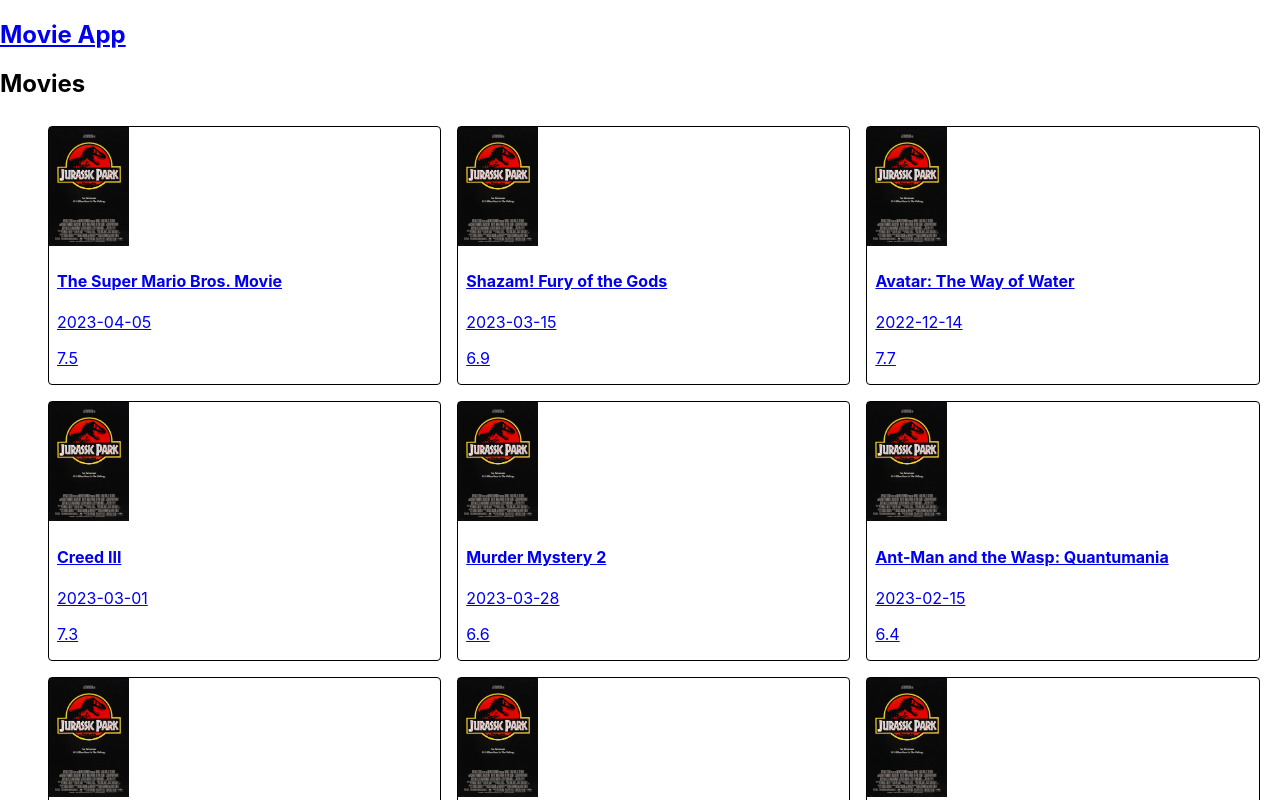
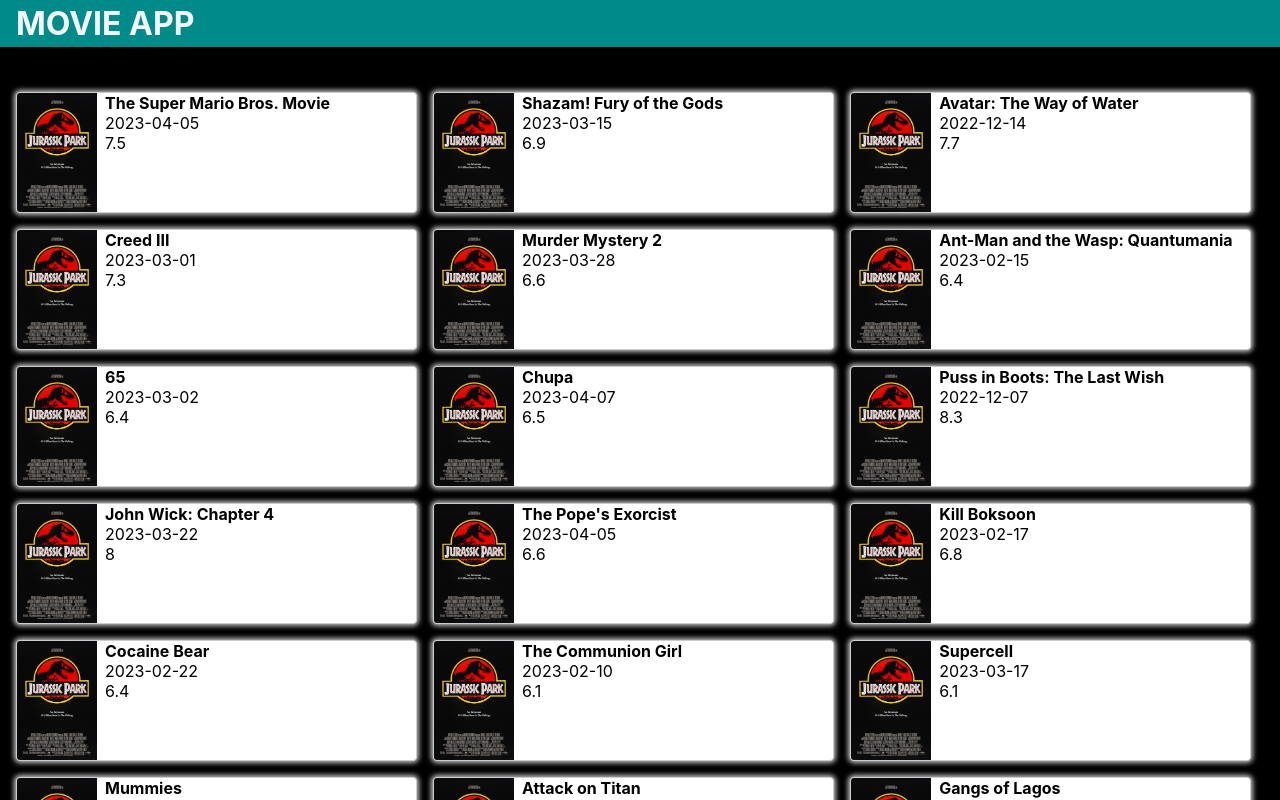
Before and after one commit to ThePinkFedora/BrainStation-MovieApp-Client, a React (Create React App) app: page / in a window 1280 px wide. Shown: the top 800 px of the page. Built offline with nearby package versions, Linux system fonts and the light colour scheme.

Commit message:
Implement reset and navbar styling

```diff
--- a/src/App.css
+++ /dev/null
@@ -1,38 +0,0 @@
-.App {
-  text-align: center;
-}
-
-.App-logo {
-  height: 40vmin;
-  pointer-events: none;
-}
-
-@media (prefers-reduced-motion: no-preference) {
-  .App-logo {
-    animation: App-logo-spin infinite 20s linear;
-  }
-}
-
-.App-header {
-  background-color: #282c34;
-  min-height: 100vh;
-  display: flex;
-  flex-direction: column;
-  align-items: center;
-  justify-content: center;
-  font-size: calc(10px + 2vmin);
-  color: white;
-}
-
-.App-link {
-  color: #61dafb;
-}
-
-@keyframes App-logo-spin {
-  from {
-    transform: rotate(0deg);
-  }
-  to {
-    transform: rotate(360deg);
-  }
-}
--- a/src/App.js
+++ b/src/App.js
@@ -1,9 +1,9 @@
 import logo from "./logo.svg";
-import "./App.css";
+import "./App.scss";
 import { BrowserRouter, Routes, Route } from "react-router-dom";
 import Home from "./components/Home/Home";
 import NavBar from "./components/NavBar/NavBar";
-import Overview from "./components/Overview/Overview"
+import Overview from "./components/Overview/Overview";
 
 function App() {
   return (
--- /dev/null
+++ b/src/App.scss
@@ -0,0 +1,18 @@
+//# Resets
+*,
+*::before,
+*::after {
+  box-sizing: border-box;
+  margin: 0;
+  padding: 0;
+  color: unset;
+  font-style: normal;
+  text-decoration: none;
+  font-family: unset; //Browsers override on some input fields
+  font-size: 1em; //Firefox overrides on some input fields
+}
+
+body {
+  background-color: black;
+  min-height: 100vh;
+}
--- a/src/components/Home/Home.js
+++ b/src/components/Home/Home.js
@@ -1,8 +1,9 @@
+import "./Home.scss";
 import MovieList from "../MovieList/MovieList";
 
 export default function Home() {
   return (
-    <main>
+    <main className="home">
       <MovieList />
     </main>
   );
--- a/src/components/Home/Home.scss
+++ b/src/components/Home/Home.scss
@@ -0,0 +1,3 @@
+.home {
+  padding: 0.5rem;
+}
--- a/src/components/MovieCard/MovieCard.js
+++ b/src/components/MovieCard/MovieCard.js
@@ -1,19 +1,19 @@
 import "./MovieCard.scss";
 import placeholderImage from "../../images/placeholder.jpg";
-import {Link} from 'react-router-dom';
+import { Link } from "react-router-dom";
 
 export default function MovieCard({ movie }) {
   const { id, title, release_date, poster_path, vote_average } = movie;
   return (
+    <Link to="/id">
       <article className="movie-card">
-    <Link to = "/id">
         <img className="movie-card__thumbnail" src={placeholderImage} alt="thumbnail" />
         <div className="movie-card__content">
           <h4 className="movie-card__title">{title}</h4>
           <p className="movie-card__text">{release_date}</p>
           <p className="movie-card__text">{vote_average}</p>
         </div>
+      </article>
     </Link>
-    </article>
   );
 }
--- a/src/components/MovieCard/MovieCard.scss
+++ b/src/components/MovieCard/MovieCard.scss
@@ -1,11 +1,16 @@
 .movie-card {
-  border: 1px solid black;
+  background-color: white;
+  border: 1px solid #ccc;
+  box-shadow: 0 0 5px 2px silver;
   display: flex;
   margin: 0.5rem;
   border-radius: 0.25rem;
+  overflow: hidden;
+
   &__thumbnail {
     width: 5rem;
   }
+
   &__content {
     padding-left: 0.5rem;
   }
--- a/src/components/MovieList/MovieList.scss
+++ b/src/components/MovieList/MovieList.scss
@@ -1,17 +1,16 @@
-.movie-list{
+.movie-list {
+  &__title {
+    font-size: 1.5rem;
+    padding: 0 0.5rem;
+  }
 
-
-    &__list{
+  &__list {
     list-style-type: none;
     display: flex;
     flex-wrap: wrap;
   }
 
-    &__item{
+  &__item {
     width: 33%;
-
   }
-
-
-
 }
--- a/src/components/NavBar/NavBar.js
+++ b/src/components/NavBar/NavBar.js
@@ -1,11 +1,12 @@
+import "./NavBar.scss";
 import { NavLink } from "react-router-dom";
 
 export default function NavBar() {
-	return (
-		<header className="NavBar">
-			<NavLink to="/">
-				<h2>Movie App</h2>
-			</NavLink>
-		</header>
-	);
+  return (
+    <header className="nav-bar">
+      <NavLink to="/">
+        <h2 class="nav-bar__logo">MOVIE APP</h2>
+      </NavLink>
+    </header>
+  );
 }
--- a/src/components/NavBar/NavBar.scss
+++ b/src/components/NavBar/NavBar.scss
@@ -0,0 +1,13 @@
+.nav-bar {
+  background-color: darkcyan;
+  padding: 0.25rem 1rem;
+
+  &__logo {
+    color: whitesmoke;
+    font-size: 2rem;
+
+    &:hover {
+      text-decoration: underline;
+    }
+  }
+}
--- a/src/components/Overview/Overview.js
+++ b/src/components/Overview/Overview.js
@@ -7,7 +7,7 @@
   const duration = `${Math.floor(runtime / 60)}:${runtime % 60}`;
 
   return (
-    <main>
+    <main className="overview">
       <h1 className="overview__title">{title}</h1>
       <div className="overview__main-content">
         <div className="overview__image-div">
--- a/src/components/Overview/Overview.scss
+++ b/src/components/Overview/Overview.scss
@@ -1,4 +1,12 @@
 .overview {
+  background-color: white;
+
+  &__title {
+    background-color: white;
+    font-size: 1.5rem;
+    padding: 0.5rem;
+  }
+
   &__details {
     background-color: #222;
     color: white;
```
Lines whose indentation alone changed are shown as unchanged.
